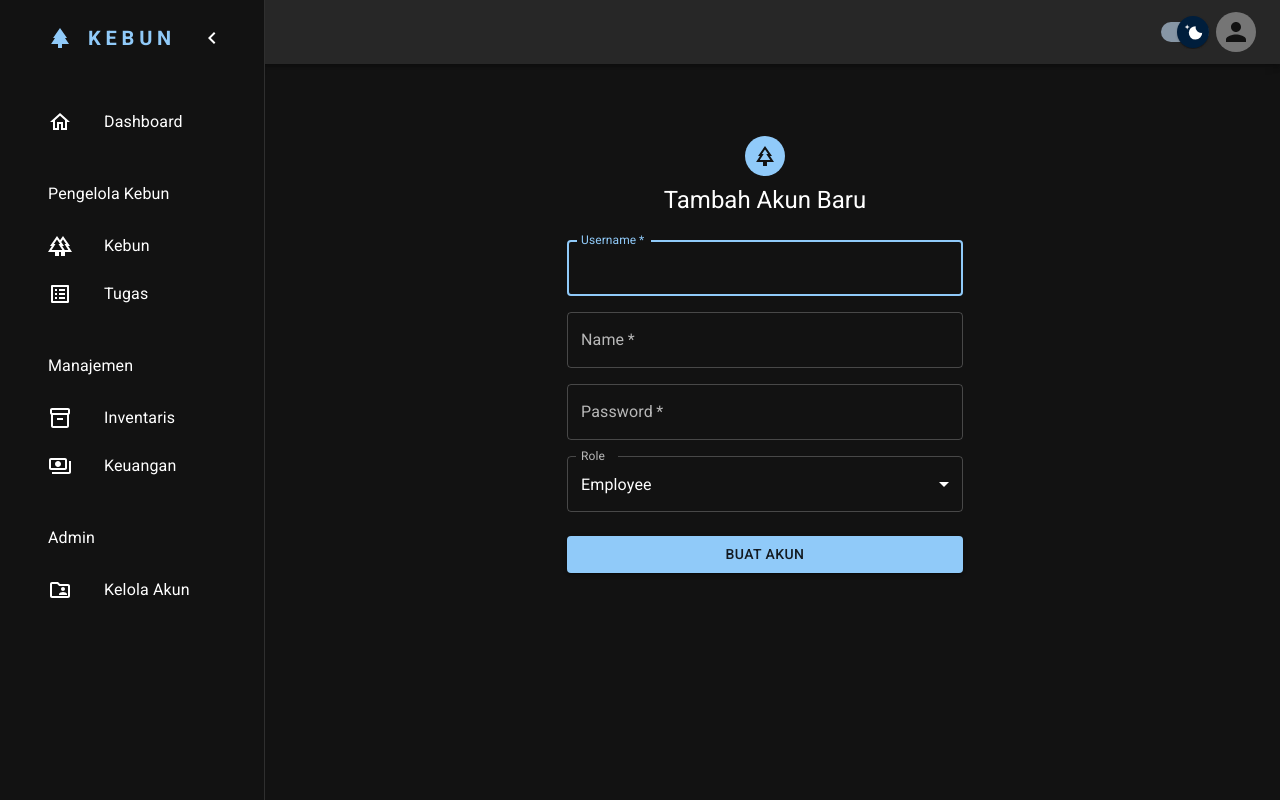
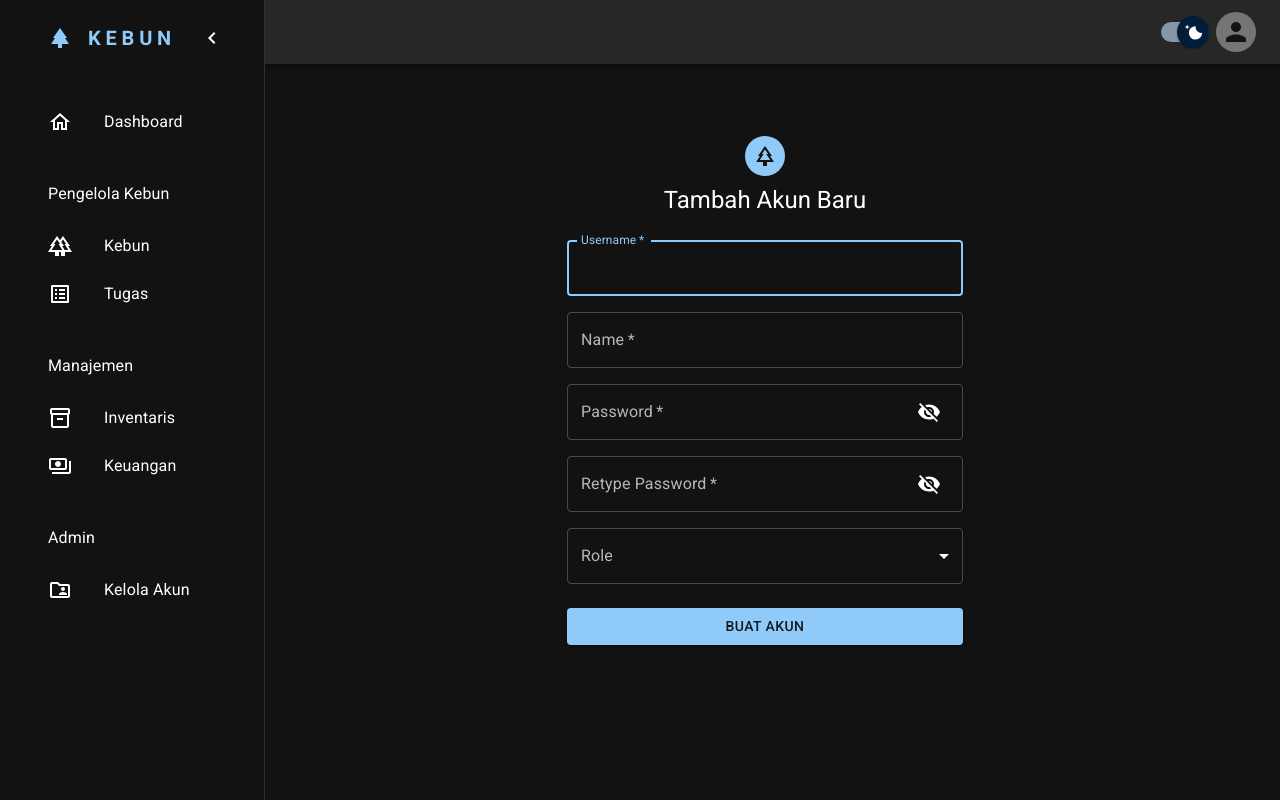
Before and after one commit to haniefm12/Kebun_v2, a React (Create React App) app in the folder frontend/: page /kelola-akun/new in a window 1280 px wide. Built offline with nearby package versions, Linux system fonts and the light colour scheme.

Commit message:
frontend: add retypepasword

```diff
--- a/frontend/src/Components/features/user/NewUserForm.js
+++ b/frontend/src/Components/features/user/NewUserForm.js
@@ -1,5 +1,4 @@
-import React from "react";
-import { useState, useEffect } from "react";
+import React, { useState, useEffect } from "react";
 import { useAddNewUserMutation } from "../../../app/api/usersApiSlice";
 import { Link, useNavigate } from "react-router-dom";
 import { ROLES } from "../../../config/roles";
@@ -18,12 +17,20 @@ import {
   Select,
   TextField,
   Typography,
+  IconButton,
+  InputAdornment,
 } from "@mui/material";
-import { Copyright, ParkOutlined } from "@mui/icons-material";
+import {
+  Copyright,
+  ParkOutlined,
+  Visibility,
+  VisibilityOff,
+} from "@mui/icons-material";
 
 const USER_REGEX = /^[A-z]{3,20}$/;
 const PWD_REGEX = /^[A-z0-9!@#$%]{4,12}$/;
 const NAME_REGEX = /^[A-z\s]{3,20}$/;
+
 const NewUserForm = () => {
   const [addNewUser, { isLoading, isSuccess, isError, error }] =
     useAddNewUserMutation();
@@ -35,7 +42,11 @@ const NewUserForm = () => {
   const [validUsername, setValidUsername] = useState(false);
   const [password, setPassword] = useState("");
   const [validPassword, setValidPassword] = useState(false);
-  const [roles, setRoles] = useState("Employee");
+  const [retypePassword, setRetypePassword] = useState("");
+  const [validRetypePassword, setValidRetypePassword] = useState(false);
+  const [roles, setRoles] = useState("");
+  const [showPassword, setShowPassword] = useState(false);
+  const [showRetypePassword, setShowRetypePassword] = useState(false);
 
   useEffect(() => {
     setValidName(NAME_REGEX.test(name));
@@ -50,10 +61,15 @@ const NewUserForm = () => {
   }, [password]);
 
   useEffect(() => {
+    setValidRetypePassword(password === retypePassword);
+  }, [password, retypePassword]);
+
+  useEffect(() => {
     if (isSuccess) {
       setName("");
       setUsername("");
       setPassword("");
+      setRetypePassword("");
       setRoles([]);
       navigate("/kelola-akun");
     }
@@ -61,14 +77,21 @@ const NewUserForm = () => {
 
   const onUsernameChanged = (e) => setUsername(e.target.value);
   const onPasswordChanged = (e) => setPassword(e.target.value);
+  const onRetypePasswordChanged = (e) => setRetypePassword(e.target.value);
   const onNameChanged = (e) => setName(e.target.value);
 
   const onRolesChanged = (e) => {
     setRoles(e.target.value);
   };
+
   const canSave =
-    [roles.length, validName, validUsername, validPassword].every(Boolean) &&
-    !isLoading;
+    [
+      roles.length,
+      validName,
+      validUsername,
+      validPassword,
+      validRetypePassword,
+    ].every(Boolean) && !isLoading;
 
   const onSaveUserClicked = async (e) => {
     e.preventDefault();
@@ -76,6 +99,7 @@ const NewUserForm = () => {
       await addNewUser({ username, password, roles, name });
     }
   };
+
   const options = Object.values(ROLES).map((role) => {
     return (
       <MenuItem key={role} value={role}>
@@ -88,7 +112,18 @@ const NewUserForm = () => {
   const validUserClass = !validUsername ? "form__input--incomplete" : "";
   const validNameClass = !validName ? "form__input--incomplete" : "";
   const validPwdClass = !validPassword ? "form__input--incomplete" : "";
+  const validRetypePwdClass = !validRetypePassword
+    ? "form__input--incomplete"
+    : "";
   const validRolesClass = !roles ? "form__input--incomplete" : "";
+
+  const handleShowPassword = () => {
+    setShowPassword(!showPassword);
+  };
+
+  const handleShowRetypePassword = () => {
+    setShowRetypePassword(!showRetypePassword);
+  };
 
   const content = (
     <>
@@ -151,8 +186,43 @@ const NewUserForm = () => {
                   name="password"
                   autoComplete="new-password"
                   value={password}
-                  type="password"
+                  type={showPassword ? "text" : "password"}
                   onChange={onPasswordChanged}
+                  InputProps={{
+                    endAdornment: (
+                      <InputAdornment position="end">
+                        <IconButton onClick={handleShowPassword}>
+                          {showPassword ? <Visibility /> : <VisibilityOff />}
+                        </IconButton>
+                      </InputAdornment>
+                    ),
+                  }}
+                />
+              </Grid>
+              <Grid item xs={12}>
+                <TextField
+                  required
+                  fullWidth
+                  id="retype-password"
+                  label="Retype Password"
+                  name="retype-password"
+                  autoComplete="new-password"
+                  value={retypePassword}
+                  type={showRetypePassword ? "text" : "password"}
+                  onChange={onRetypePasswordChanged}
+                  InputProps={{
+                    endAdornment: (
+                      <InputAdornment position="end">
+                        <IconButton onClick={handleShowRetypePassword}>
+                          {showRetypePassword ? (
+                            <Visibility />
+                          ) : (
+                            <VisibilityOff />
+                          )}
+                        </IconButton>
+                      </InputAdornment>
+                    ),
+                  }}
                 />
               </Grid>
               <Grid item xs={12}>
```
